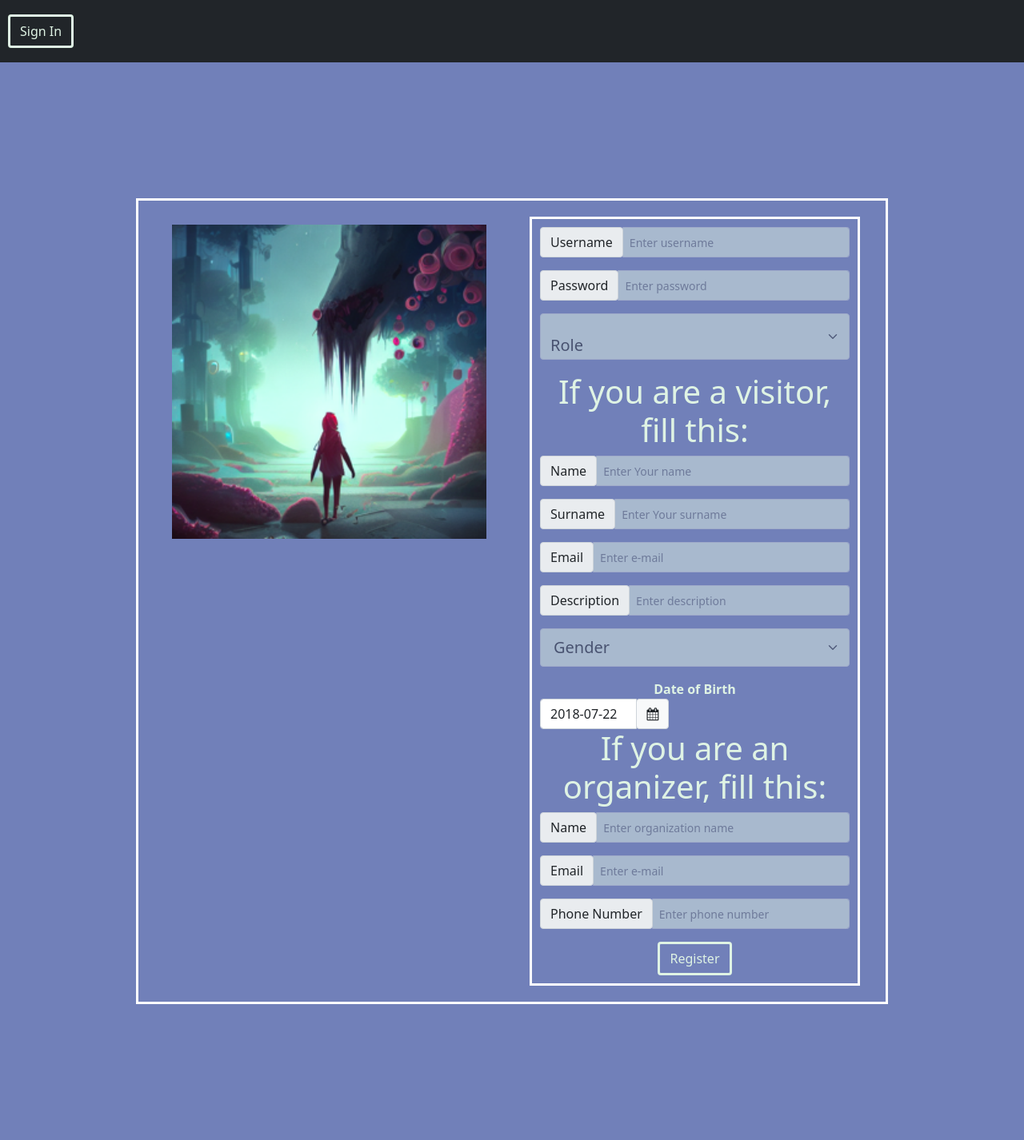
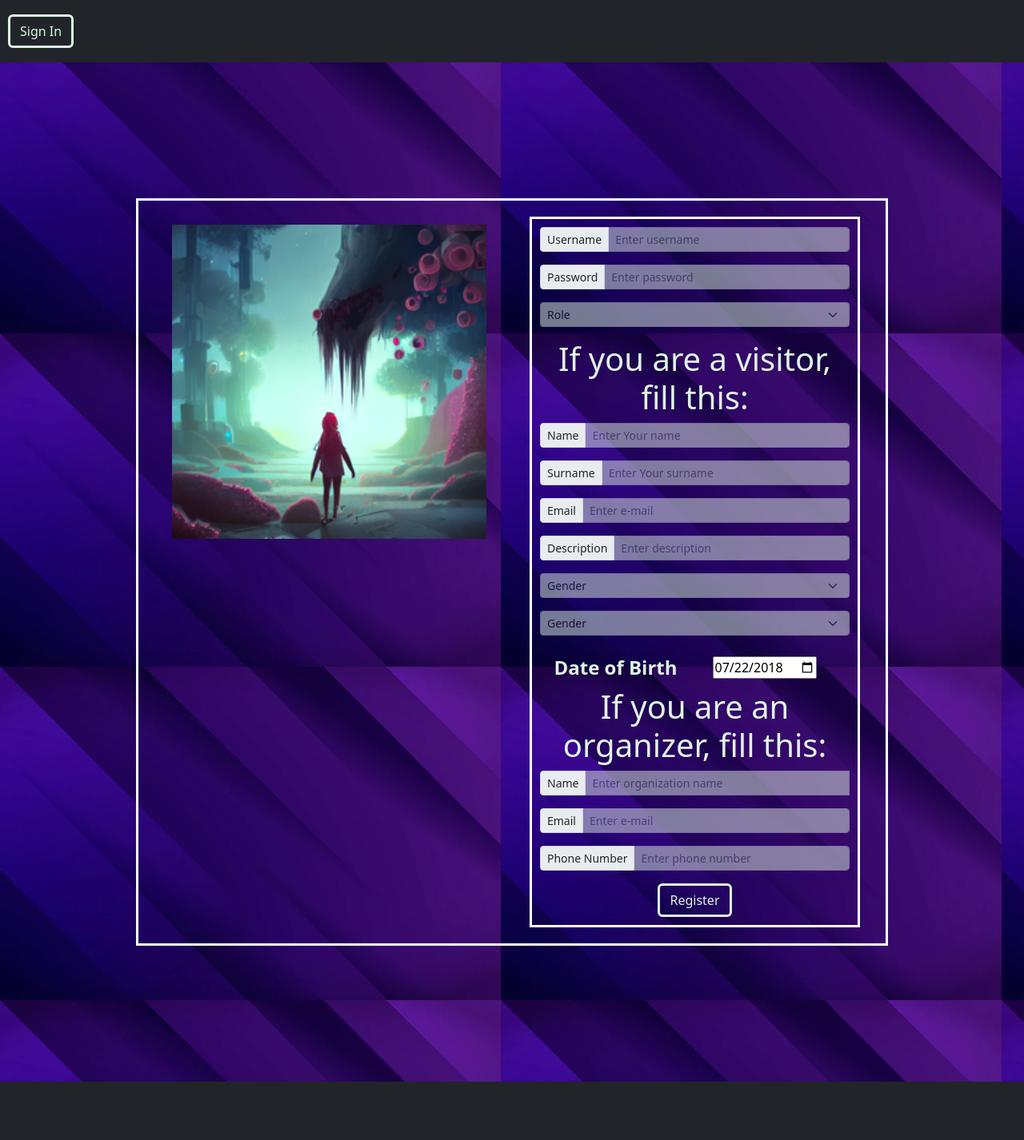
Before and after one commit to armmol/event-buddy, a Spring app: template src/main/resources/templates/registration.html in a window 1280 px wide. Shown: the whole page at 80% size. After the commit the page ends 1353 px from the top, so only its background shows below. Run offline with Thymeleaf, Linux system fonts and the light colour scheme; the template is opened without the code that fills it, so the values that code supplies are empty; some of the project's set-up classes (security, data sources, template engines, error pages and the like) are left out, and stand-ins take their place; some libraries are stand-ins or nearby versions.

Commit message:
updates for registration.html showEvent.html and matches.html

```diff
--- a/src/main/resources/templates/registration.html
+++ b/src/main/resources/templates/registration.html
@@ -5,27 +5,14 @@
     <link href="https://cdn.jsdelivr.net/npm/bootstrap@5.2.3/dist/css/bootstrap.min.css" rel="stylesheet"
           integrity="sha384-rbsA2VBKQhggwzxH7pPCaAqO46MgnOM80zW1RWuH61DGLwZJEdK2Kadq2F9CUG65" crossorigin="anonymous">
     <meta charset="utf-8">
-    <meta name="viewport" content="width=device-width, initial-scale=1">
-    <link href="https://cdn.jsdelivr.net/npm/bootstrap@5.0.0-alpha3/dist/css/bootstrap.min.css" rel="stylesheet">
-    <link rel="stylesheet"
-          href="https://cdnjs.cloudflare.com/ajax/libs/bootstrap-datepicker/1.9.0/css/bootstrap-datepicker.min.css">
-    <link rel="stylesheet" href="https://cdnjs.cloudflare.com/ajax/libs/font-awesome/4.7.0/css/font-awesome.min.css">
-    <link href="https://cdnjs.cloudflare.com/ajax/libs/animate.css/3.7.2/animate.min.css" rel="stylesheet">
 </head>
-<body style="background-color:#7180B9; color:171738">
-<script src="https://code.jquery.com/jquery-3.2.1.slim.min.js"
-        integrity="sha384-KJ3o2DKtIkvYIK3UENzmM7KCkRr/rE9/Qpg6aAZGJwFDMVNA/GpGFF93hXpG5KkN"
-        crossorigin="anonymous"></script>
-<script src="https://cdn.jsdelivr.net/npm/popper.js@1.12.9/dist/umd/popper.min.js"
-        integrity="sha384-ApNbgh9B+Y1QKtv3Rn7W3mgPxhU9K/ScQsAP7hUibX39j7fakFPskvXusvfa0b4Q"
-        crossorigin="anonymous"></script>
-<script src="https://cdn.jsdelivr.net/npm/bootstrap@4.0.0/dist/js/bootstrap.min.js"
-        integrity="sha384-JZR6Spejh4U02d8jOt6vLEHfe/JQGiRRSQQxSfFWpi1MquVdAyjUar5+76PVCmYl"
-        crossorigin="anonymous"></script>
+<body background=/templates/background.png
+      style="color:171738">
 <script src="https://cdn.jsdelivr.net/npm/bootstrap@5.2.3/dist/js/bootstrap.bundle.min.js"
         integrity="sha384-kenU1KFdBIe4zVF0s0G1M5b4hcpxyD9F7jL+jjXkk+Q2h455rYXK/7HAuoJl+0I4"
         crossorigin="anonymous"></script>
-<nav class="navbar navbar-dark bg-dark">
+<!-- JavaScript Bundle with Popper -->
+<nav class="navbar sticky-top navbar-dark bg-dark">
     <form>
         <button type="submit"
                 class="btn btn-outline-light"
@@ -35,8 +22,6 @@
     </form>
 </nav>
 <div style="margin: 170px;
-     place-content: center
-     width: 50%;
      border: 3px solid white;
      padding: 10px;">
     <form
@@ -57,39 +42,32 @@
                     </div>
                 </div>
                 <div class="col">
-
-                    <div style="margin: 10px;
+                    <div id="login" style="margin: 10px;
                             text-align: center;
                             border: 3px solid white;
                             padding: 10px;">
                         <section class="loginSection">
-                            <div class="input-group has-validation">
-                                <div class="form-floating is-invalid">
+                            <div id="username-wasValid" class="was-validatedform">
+
                                 <div class="input-group input-group-sm mb-3">
-                                        <div class="input-group-prepend">
                                     <span class="input-group-text" id="inputGroup-username">Username</span>
-                                        </div>
-                                        <input
-                                                style="background-color:#DFF3E4; opacity:0.5; color:171738;"
+
+                                    <input style="background-color:#DFF3E4; opacity:0.5; color:171738;"
                                            class="form-control"
                                            id="username"
                                            name="username"
                                            placeholder="Enter username"
                                            th:field="*{username}"
                                            type="text"
-                                        />
+                                           required/>
                                 </div>
                                 <div class="invalid-feedback">
                                     Please choose a username.
                                 </div>
                             </div>
-                            </div>
-                            <div class="input-group has-validation" >
-                                <div class="form-floating is-invalid">
+                            <div class="was-validatedform">
                                 <div class="input-group input-group-sm mb-3">
-                                        <div class="input-group-prepend">
                                     <span class="input-group-text" id="inputGroup-password">Password</span>
-                                        </div>
                                     <input
                                             style="background-color:#DFF3E4; opacity:0.5; color:171738;"
                                             class="form-control"
@@ -97,25 +75,23 @@
                                             name="password"
                                             placeholder="Enter password"
                                             th:field="*{password}"
-                                                type="password"/>
+                                            type="password"
+                                            required/>
                                 </div>
                                 <div class="invalid-feedback">
                                     Please complete your password.
                                 </div>
                             </div>
-                            </div>
                             <div>
-                                <div class="input-group has-validation">
-                                    <div class="form-floating is-invalid">
-                                        <select class="form-select form-select-lg mb-3"
+                                <div class="was-validatedform">
+                                    <select class="form-select form-select-sm mb-3"
                                             aria-label=".form-select-lg example"
                                             id="role"
                                             name="role"
                                             style="background-color:#DFF3E4; opacity:0.5; color:171738;"
-                                                th:field="*{role}">
-                                            <option style="color:#171738"
-                                                    value="Role">Role
-                                            </option>
+                                            th:field="*{role}"
+                                            required>
+                                        <option selected value="role" style="color:#171738">Role</option>
                                         <option style="color:#171738"
                                                 th:each="role : ${T(com.accenture.eventbuddy.auth.UserRole).values()}"
                                                 th:value="${role}"
@@ -126,17 +102,14 @@
                                     </div>
                                 </div>
                             </div>
-                            </div>
                         </section>
 
                         <section class="visitorSection">
                             <h1 style="color:#DFF3E4;">If you are a visitor, fill this:</h1>
-                            <div class="input-group has-validation">
-                                <div class="form-floating is-invalid">
+                            <div class="was-validatedform">
+
                                 <div class="input-group input-group-sm mb-3">
-                                        <div class="input-group-prepend">
                                     <span class="input-group-text" id="inputGroup-visitorName">Name</span>
-                                        </div>
                                     <input
                                             style="background-color:#DFF3E4; opacity:0.5; color:171738;"
                                             class="form-control"
@@ -144,19 +117,17 @@
                                             name="visitorName"
                                             placeholder="Enter Your name"
                                             th:field="*{visitor.visitorName}"
-                                                type="text"/>
+                                            type="text"
+                                            required/>
                                 </div>
                                 <div class="invalid-feedback">
                                     Please input your name.
                                 </div>
                             </div>
-                            </div>
-                            <div class="input-group has-validation">
-                                <div class="form-floating is-invalid">
+                            <div class="was-validatedform">
                                 <div class="input-group input-group-sm mb-3">
-                                        <div class="input-group-prepend">
                                     <span class="input-group-text" id="inputGroup-surname">Surname</span>
-                                        </div>
+
                                     <input
                                             style="background-color:#DFF3E4; opacity:0.5; color:171738;"
                                             class="form-control"
@@ -164,19 +135,20 @@
                                             name="visitorSurname"
                                             placeholder="Enter Your surname"
                                             th:field="*{visitor.visitorSurname}"
-                                                type="text"/>
+                                            type="text"
+                                            required/>
                                 </div>
                                 <div class="invalid-feedback">
                                     Please input your Surname.
                                 </div>
                             </div>
-                            </div>
-                            <div class="input-group has-validation">
-                                <div class="form-floating is-invalid">
+
+                            <div class="was-validatedform">
+
                                 <div class="input-group input-group-sm mb-3">
-                                        <div class="input-group-prepend">
+
                                     <span class="input-group-text" id="inputGroup-visitorEmail">Email</span>
-                                        </div>
+
                                     <input
                                             style="background-color:#DFF3E4; opacity:0.5; color:171738;"
                                             class="form-control"
@@ -184,20 +156,18 @@
                                             name="visitorEmail"
                                             placeholder="Enter e-mail"
                                             th:field="*{visitor.visitorEmail}"
-                                                type="email"/>
+                                            type="email"
+                                            required/>
                                 </div>
                                 <div class="invalid-feedback">
                                     Please input your email.
                                 </div>
                             </div>
-                            </div>
-                            <div class="input-group has-validation">
-                                <div class="form-floating is-invalid">
+                            <div class="was-validatedform">
                                 <div class="input-group input-group-sm mb-3">
-                                        <div class="input-group-prepend">
                                             <span class="input-group-text"
                                                   id="inputGroup-description">Description</span>
-                                        </div>
+
                                     <input
                                             style="background-color:#DFF3E4; opacity:0.5; color:171738;"
                                             class="form-control"
@@ -205,47 +175,70 @@
                                             name="visitorDescription"
                                             placeholder="Enter description"
                                             th:field="*{visitor.visitorDescription}"
-                                                type="text"/>
+                                            type="text"
+                                            required/>
                                 </div>
                             </div>
-                            </div>
+                            <div class="was-validatedform">
                                 <div class="select">
-                                <select class="form-select form-select-lg mb-3" aria-label=".form-select-lg example"
+                                    <select id="gender" class="form-select form-select-sm mb-3"
+                                            aria-label=".form-select-lg example"
                                             style="background-color:#DFF3E4; opacity:0.5; color:171738;">
-                                    <option value="Gender">Gender</option>
+                                        <option selected value="gender">Gender</option>
                                         <option th:each="gender : ${T(com.accenture.eventbuddy.models.Gender).values()}"
                                                 th:value="${gender}"
                                                 th:text="${gender}"></option>
                                     </select>
                                 </div>
-
+                            </div>
+                            <div class="was-validatedform">
+                                <div class="select">
+                                    <select id="language" class="form-select form-select-sm mb-3"
+                                            aria-label=".form-select-lg example"
+                                            style="background-color:#DFF3E4; opacity:0.5; color:171738;">
+                                        <option selected value="language">Gender</option>
+                                        <option th:each="gender : ${T(com.accenture.eventbuddy.models.Language.values()}"
+                                                th:value="${language}"
+                                                th:text="${language}"></option>
+                                    </select>
+                                </div>
+                            </div>
+                            <div class="row">
+                                <div class="col">
+                                    <div style="margin: 10px;"><h4
+                                            style=" font-weight : bold; color:#DFF3E4; text-align : right;">Date
+                                        of Birth</h4>
+                                    </div>
+                                </div>
+                                <div class="col">
+                                    <div style="margin: 10px;">
                                         <div class="input-block">
-                                <label style=" font-weight : bold; color:#DFF3E4;">Date of Birth</label>
                                             <div class="col-5">
-                                    <div class="input-group dateOfBirth" id="datePicker">
-                                        <input type="text"
-                                               class="form-control"
+                                                <div>
+                                                    <input type="date"
                                                            value="2018-07-22"
-                                               min="2018-01-01" max="2018-12-31"
+                                                           max="2016-12-31"
                                                            id="dateOfBirth"
                                                            name="dateOfBirth"
+                                                           width="100%"
                                                            placeholder="Enter Your date of birth"
-                                               th:field="*{visitor.dateOfBirth}"/>
-                                        <span class="input-group-append">
-                                                <span class="input-group-text bg-light d-block">
-                                                        <i class="fa fa-calendar"></i>
-                                                </span>
-                                        </span>
+                                                           th:field="*{visitor.dateOfBirth}"
+                                                           required
+                                                    />
+                                                </div>
+                                            </div>
+                                        </div>
                                     </div>
                                 </div>
                             </div>
                         </section>
                         <section class="organizerSection">
+                            <div>
                                 <h1 style="color:#DFF3E4;">If you are an organizer, fill this:</h1>
+                            </div>
+                            <div class="was-validatedform">
                                 <div class="input-group input-group-sm mb-3">
-                                <div class="input-group-prepend">
-                                    <span class="input-group-text" id="inputGroup-name">Name</span>
-                                </div>
+                                    <span class="input-group-text">Name</span>
                                     <input
                                             style="background-color:#DFF3E4; opacity:0.5; color:171738;"
                                             class="form-control"
@@ -254,12 +247,15 @@
                                             placeholder="Enter organization name"
                                             th:field="*{organizer.organizerName}"
                                             type="text"
-                                />
+                                            required/>
+                                    <div class="invalid-feedback">
+                                        Please input your email.
                                     </div>
+                                </div>
+                            </div>
+                            <div class="was-validatedform">
                                 <div class="input-group input-group-sm mb-3">
-                                <div class="input-group-prepend">
-                                    <span class="input-group-text" id="inputGroup-email">Email</span>
-                                </div>
+                                    <span class="input-group-text">Email</span>
                                     <input
                                             style="background-color:#DFF3E4; opacity:0.5; color:171738;"
                                             class="form-control"
@@ -267,21 +263,29 @@
                                             name="organizerEmail"
                                             placeholder="Enter e-mail"
                                             th:field="*{organizer.organizerEmail}"
-                                        type="text"
-                                />
+                                            type="email"
+                                            required/>
                                 </div>
+                                <div class="invalid-feedback">
+                                    Please input your email.
+                                </div>
+                            </div>
+                            <div class="was-validatedform">
                                 <div class="input-group input-group-sm mb-3">
-                                <div class="input-group-prepend">
                                     <span class="input-group-text" id="inputGroup-phoneNumber">Phone Number</span>
-                                </div>
-                                <input type="text"
+                                    <input type="number"
                                            style="background-color:#DFF3E4; opacity:0.5; color:171738;"
                                            class="form-control"
                                            aria-label="Small"
                                            aria-describedby="inputGroup-sizing-sm"
                                            id="phoneNumber"
                                            placeholder="Enter phone number"
-                                       th:field="*{organizer.phoneNumber}">
+                                           th:field="*{organizer.phoneNumber}"
+                                           required/>
+                                </div>
+                                <div class="invalid-feedback">
+                                    Please input your phone number.
+                                </div>
                             </div>
                         </section>
                         <div class="form-group">
--- /dev/null
+++ b/src/main/resources/templates/validation.js
@@ -0,0 +1,3 @@
+$("#role").on('change',function() {
+        $("#visitorSection").attr("disabled", true);
+});
```
Also changed, not shown: src/main/resources/templates/addEvent.html (+43 -5 lines), src/main/resources/templates/matches.html (+9 -3 lines), src/main/resources/templates/showEvent.html (+46 -42 lines), src/main/resources/templates/style.css (deleted, +0 -21 lines), src/main/resources/templates/background.png (added), src/main/resources/templates/eventBackground.png (added), src/main/resources/templates/handshake.png (added). Lines whose indentation alone changed are shown as unchanged.
